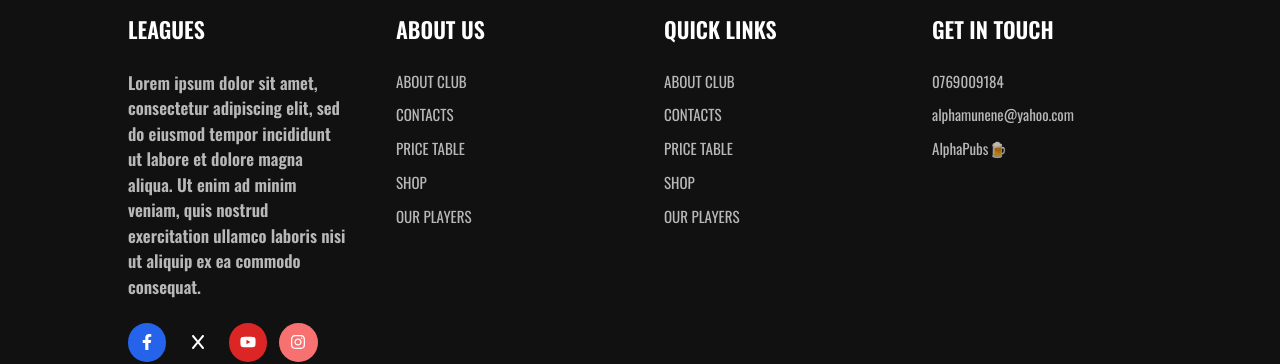
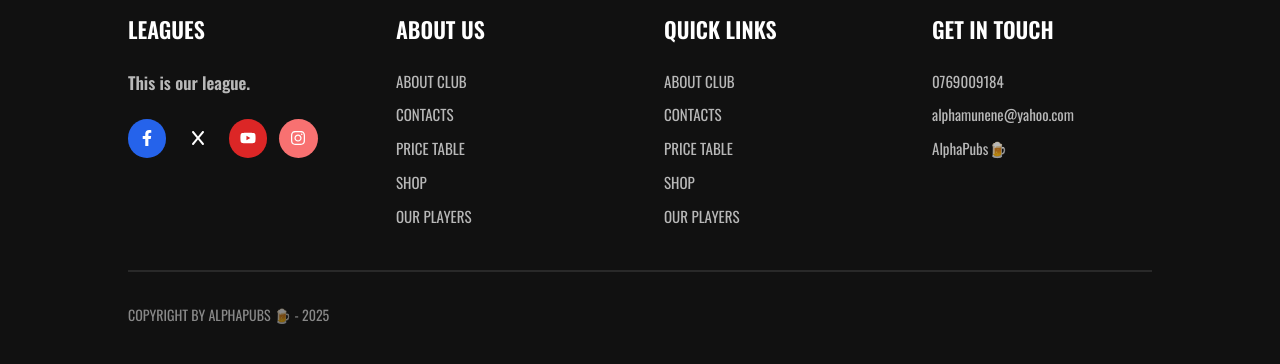
Before and after one commit to IcodeAlpha/sports, a Next.js app: page / in a window 1280 px wide. Shown: the part 3819-4183 px from the top of the page. Built offline with nearby package versions, Linux system fonts and the light colour scheme.

Commit message:
footerlegues

```diff
--- a/app/components/Footer/Footer.tsx
+++ b/app/components/Footer/Footer.tsx
@@ -12,7 +12,7 @@
                     Leagues
                 </h1>
                 <p className='text-[17px] text-white font-semibold text-opacity-70'>
-                    Lorem ipsum dolor sit amet, consectetur adipiscing elit, sed do eiusmod tempor incididunt ut labore et dolore magna aliqua. Ut enim ad minim veniam, quis nostrud exercitation ullamco laboris nisi ut aliquip ex ea commodo consequat.
+                    This is our league.
                 </p>
                 <div className='mt-[1.5rem] flex items-center space-x-3'>
                     <div className='w-[2.4rem] h-[2.4rem] bg-blue-600 rounded-full flex items-center justify-center flex-col'>
```
